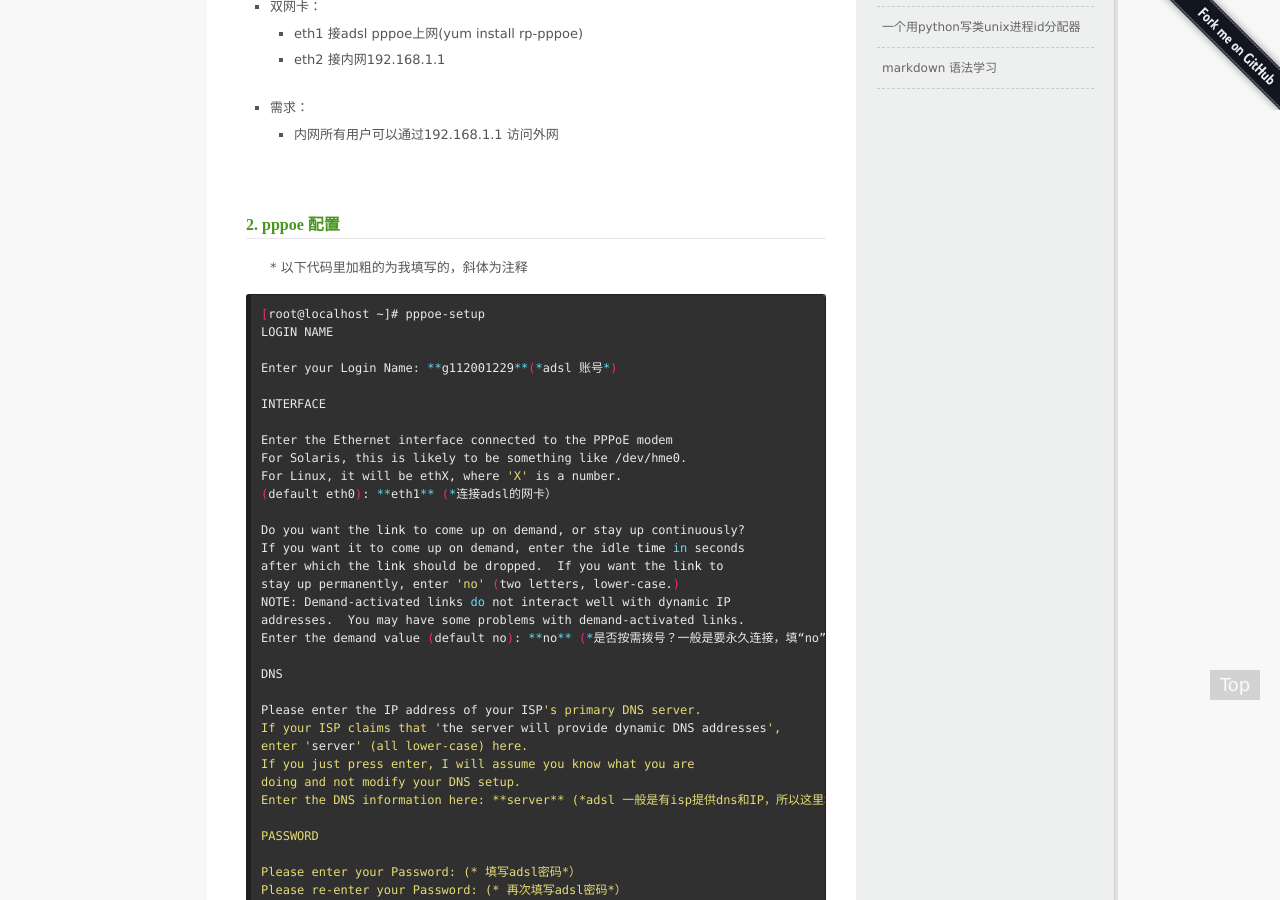
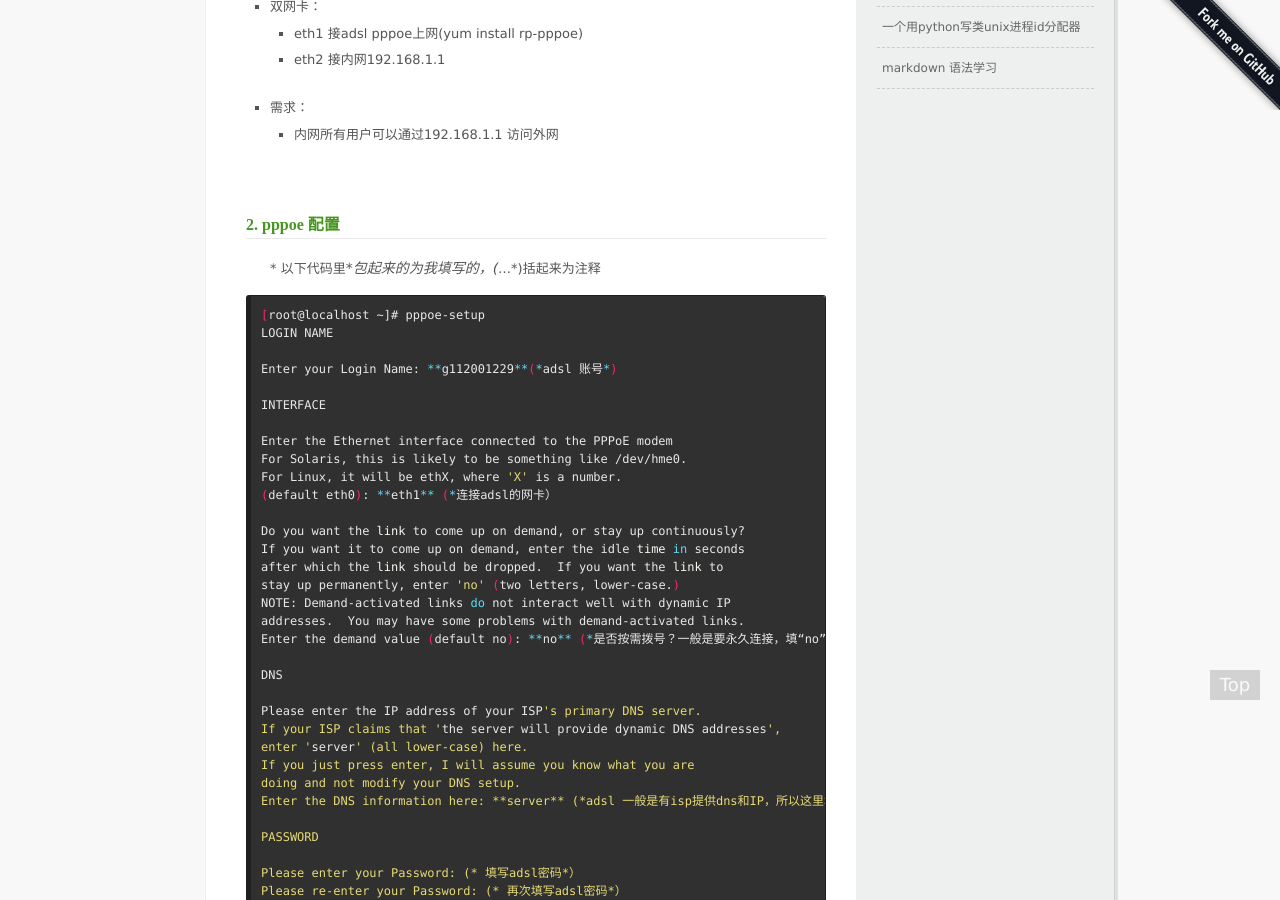
Before and after one commit to sunminghong/sunminghong.github.com, a Jekyll site: the page built from _posts/2013-03-08-centos-router-config.md, in a window 1280 px wide and 900 px high, scrolled down 478 px. Built offline with Jekyll 4.4.1, drawn with Linux system fonts in a browser that asks for light colours; Markdown is read by kramdown in place of the engine named in the settings; comment, search, counter and statistics services are not loaded.

Commit message:
finish centos route config

```diff
--- a/_posts/2013-03-08-centos-router-config.md
+++ b/_posts/2013-03-08-centos-router-config.md
@@ -15,7 +15,7 @@ keywords: centos,apache,php,mysql
     - 内网所有用户可以通过192.168.1.1 访问外网
 
 ###2. pppoe 配置
-\* 以下代码里加粗的为我填写的，斜体为注释
+\* 以下代码里**包起来的为我填写的，(*...*)括起来为注释
 {% highlight bash lineno%}
 [root@localhost ~]# pppoe-setup
 LOGIN NAME
```
